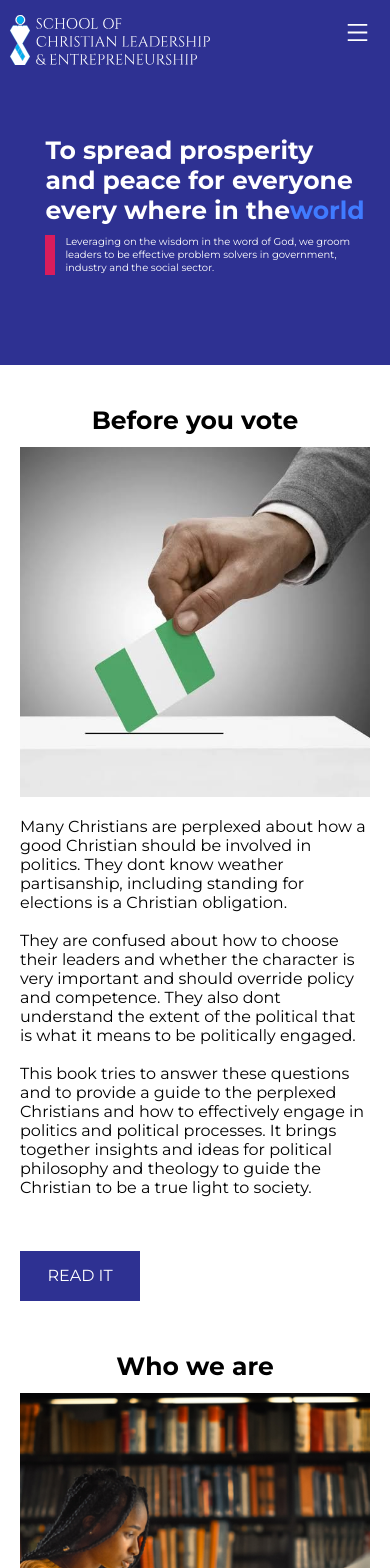
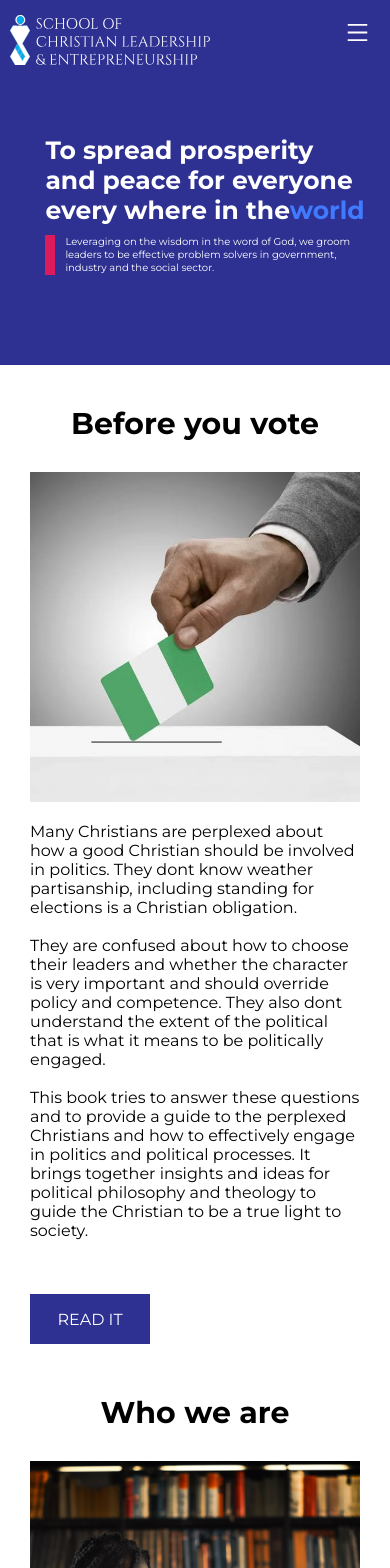
Before and after one commit to inedjosh/scle, a Next.js app: page / in a window 390 px wide. Shown: the top 1568 px of the page. Built offline with nearby package versions, Linux system fonts and the light colour scheme.

Commit message:
fixed extra space

```diff
--- a/styles/Home.module.css
+++ b/styles/Home.module.css
@@ -175,7 +175,7 @@
   font-family: "Montserrat", sans-serif;
   font-size: 40px;
   font-weight: 900;
-  margin-top: 200px;
+  margin-top: 100px;
 }
 .flexDiv {
   display: flex;
@@ -183,7 +183,7 @@
   justify-content: space-around;
   font-family: "Montserrat", sans-serif;
   width: 100%;
-  margin-top: 60px;
+  margin-top: 30px;
   align-items: center;
   padding: 0 80px;
 }
@@ -796,6 +796,23 @@
     flex-direction: column-reverse;
     margin-top: -5px;
   }
+  .mainHeading {
+  text-align: center;
+  font-family: "Montserrat", sans-serif;
+  font-size: 30px;
+  font-weight: 900;
+  margin-top: 200px;
+}
+.flexDiv {
+  display: flex;
+   flex-direction: column-reverse;
+  justify-content: space-around;
+  font-family: "Montserrat", sans-serif;
+  width: 100%;
+  margin-top: 30px;
+  align-items: center;
+  padding: 0 20px;
+}
   .textDiv {
     margin-top: 0px;
   }
@@ -826,7 +843,7 @@
   }
 
   .heroSubText {
-    font-size: 10px;
+    font-size: 14px;
   }
   .btnDiv {
     background-color: #2e3192;
```
